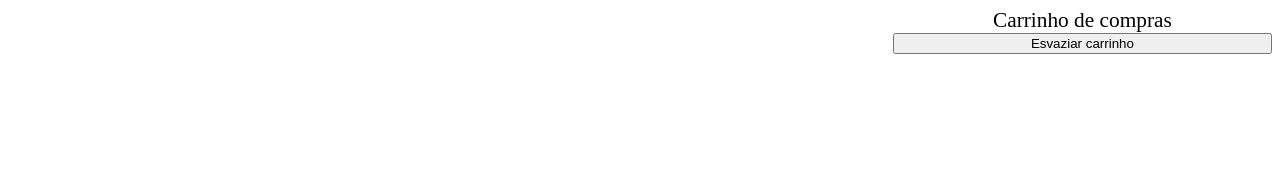
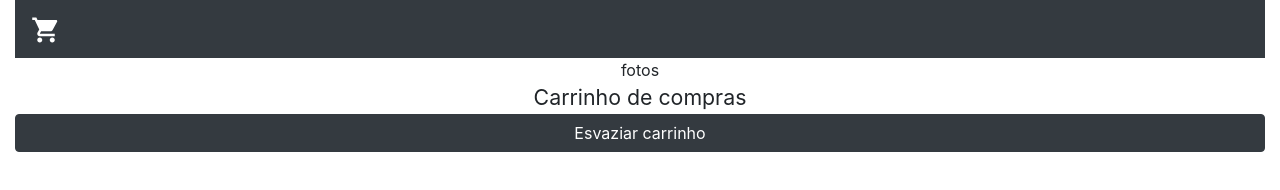
Before and after one commit to betrybe/mariajung-test, a website: page index.html in a window 1280 px wide. Drawn offline with nearby package versions, Linux system fonts and the light colour scheme; files that its build step writes are made by us from their sources.

Commit message:
adjust layout

```diff
--- a/assets/style.css
+++ b/assets/css/style.css
@@ -1,8 +1,4 @@
-.container {
-  display: flex;
-  justify-content: space-around;
-  width: 100%;
-}
+
 
 .items {
   display: flex;
--- a/index.html
+++ b/index.html
@@ -6,18 +6,39 @@
     <meta http-equiv="X-UA-Compatible" content="ie=edge" />
     <title>Site de Compras</title>
     <link rel="stylesheet" href="assets/style.css" />
-    <script src="asstes/script.js"></script>
+    <!-- Bootstrap CSS -->
+    <link rel="stylesheet" href="https://stackpath.bootstrapcdn.com/bootstrap/4.1.3/css/bootstrap.min.css" integrity="sha384-MCw98/SFnGE8fJT3GXwEOngsV7Zt27NXFoaoApmYm81iuXoPkFOJwJ8ERdknLPMO" crossorigin="anonymous">
+
+    <script src="asstes/css/script.js"></script>
 
   </head>
 
   <body>
-    <section class="container">
-      <section class="items"></section>
+    <section class="container-fluid">
+      <div class="row">
+        <div class="col-md-12">
+      <!-- Só uma imagem -->
+<nav class="navbar navbar-dark bg-dark">
+  <a class="navbar-brand" href="#">
+    <img src="assets/img/shopping_cart.svg" width="30" height="30" alt="">
+  </a>
+</nav>
+      </div>
+      </div>
+
+      <main class="items">fotos</main>
       <section class="cart">
         <span class="cart__title">Carrinho de compras</span>
-        <button class="empty-cart">Esvaziar carrinho</button>
+        <button type="button" class="btn btn-dark">Esvaziar carrinho</button>
+
         <ol class="cart__items"></ol>
       </section>
     </section>
+
+    <!-- JavaScript (Opcional) -->
+    <!-- jQuery primeiro, depois Popper.js, depois Bootstrap JS -->
+    <script src="https://code.jquery.com/jquery-3.3.1.slim.min.js" integrity="sha384-q8i/X+965DzO0rT7abK41JStQIAqVgRVzpbzo5smXKp4YfRvH+8abtTE1Pi6jizo" crossorigin="anonymous"></script>
+    <script src="https://cdnjs.cloudflare.com/ajax/libs/popper.js/1.14.3/umd/popper.min.js" integrity="sha384-ZMP7rVo3mIykV+2+9J3UJ46jBk0WLaUAdn689aCwoqbBJiSnjAK/l8WvCWPIPm49" crossorigin="anonymous"></script>
+    <script src="https://stackpath.bootstrapcdn.com/bootstrap/4.1.3/js/bootstrap.min.js" integrity="sha384-ChfqqxuZUCnJSK3+MXmPNIyE6ZbWh2IMqE241rYiqJxyMiZ6OW/JmZQ5stwEULTy" crossorigin="anonymous"></script>
   </body>
 </html>
```
Also changed, not shown: assets/img/shopping_cart.svg (added).
